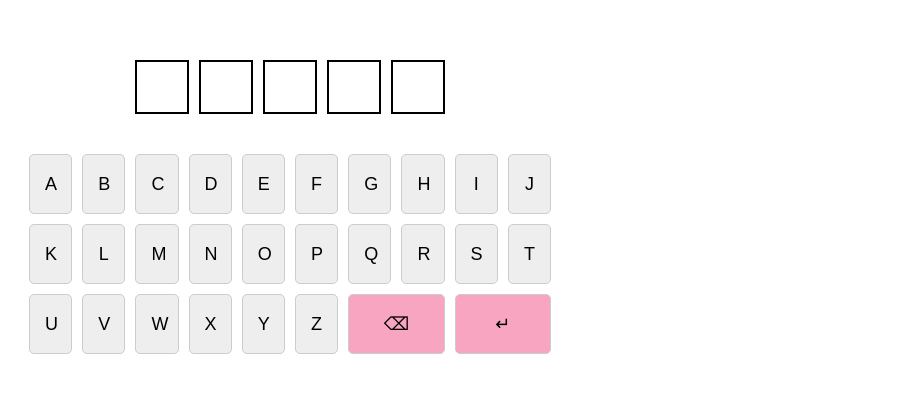
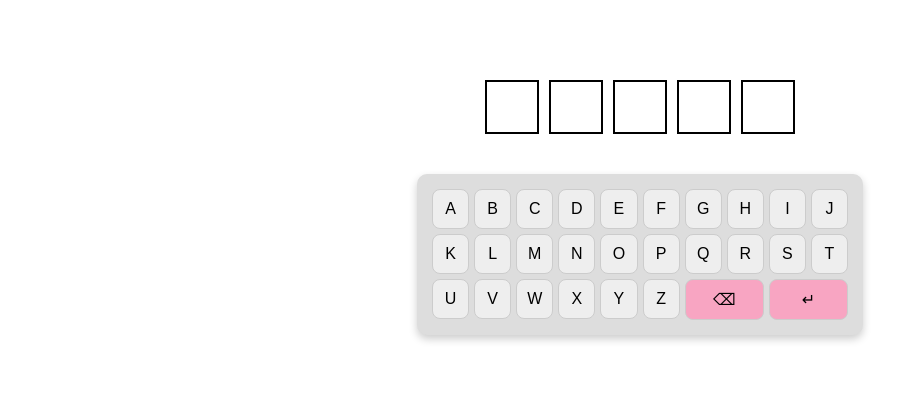
Before and after one commit to liralgazi/keyboard-app, a React (Vite) app in the folder keyboard-app/: page / in a window 1280 px wide. Shown: the part 193-586 px from the top of the page, without its empty margins (0-900 px from the left). Built offline with nearby package versions, Linux system fonts and the light colour scheme.

Commit message:
keyborad style change

```diff
--- a/keyboard-app/src/styles.css
+++ b/keyboard-app/src/styles.css
@@ -4,10 +4,10 @@
   align-items: center;
   justify-content: center;
   height: 100vh;
+  width: 100%;
   gap: 20px;
   font-family: Arial, sans-serif;
   text-align: center;
-  width: 100%;
 }
 
 .char-box {
@@ -32,30 +32,31 @@
   display: flex;
   justify-content: center;
   align-items: center;
-  width: 100%;
-  height: auto;
+  width: 100vw;
   margin-top: 20px;
 }
 
 .keyboard {
   display: grid;
-  grid-template-columns: repeat(10, minmax(40px, 1fr));
-  gap: 10px;
+  grid-template-columns: repeat(10, 1fr);
+  gap: 5px;
   justify-content: center;
-  width: 90%;
-  max-width: 800px;
+  align-items: center;
+  width: auto;
+  max-width: 600px;
+  margin: auto;
+  padding: 15px;
+  background-color: #ddd;
+  border-radius: 10px;
+  box-shadow: 0px 4px 8px rgba(0, 0, 0, 0.2);
 }
 
 button {
-  padding: 15px;
-  font-size: 18px;
+  padding: 10px;
+  font-size: 16px;
   cursor: pointer;
   border: 1px solid #ccc;
   background-color: #eee;
-  text-align: center;
-  width: 100%;
-  height: 60px;
-  border-radius: 5px;
 }
 
 button:hover {
```
Also changed, not shown: 1 other file (tests, documents, lock files or other folders).
